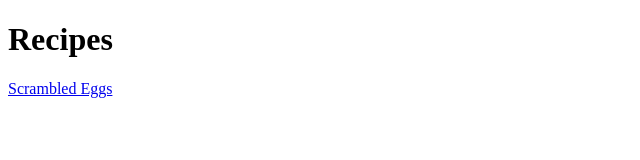
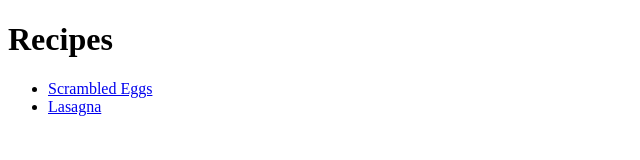
Before and after one commit to jan-zmeskal/odin-recipes, a plain HTML site: page index.html in a window 1280 px wide. Shown: the whole page, without its empty margins (0-640 px from the left). Drawn offline with Linux system fonts and the light colour scheme.

Commit message:
Add Lasagne recipe

```diff
--- a/index.html
+++ b/index.html
@@ -8,7 +8,10 @@
 
 <body>
     <h1>Recipes</h1>
-    <a href="recipes/scrambled_eggs.html">Scrambled Eggs</a>
+    <ul>
+        <li><a href="recipes/scrambled_eggs.html">Scrambled Eggs</a></li>
+        <li><a href="recipes/lasagna.html">Lasagna</a></li>
+    </ul>
 </body>
 
 </html>
```
Also changed, not shown: recipes/lasagna.html (added, +15 -0 lines), images/construction.jpg (added).
